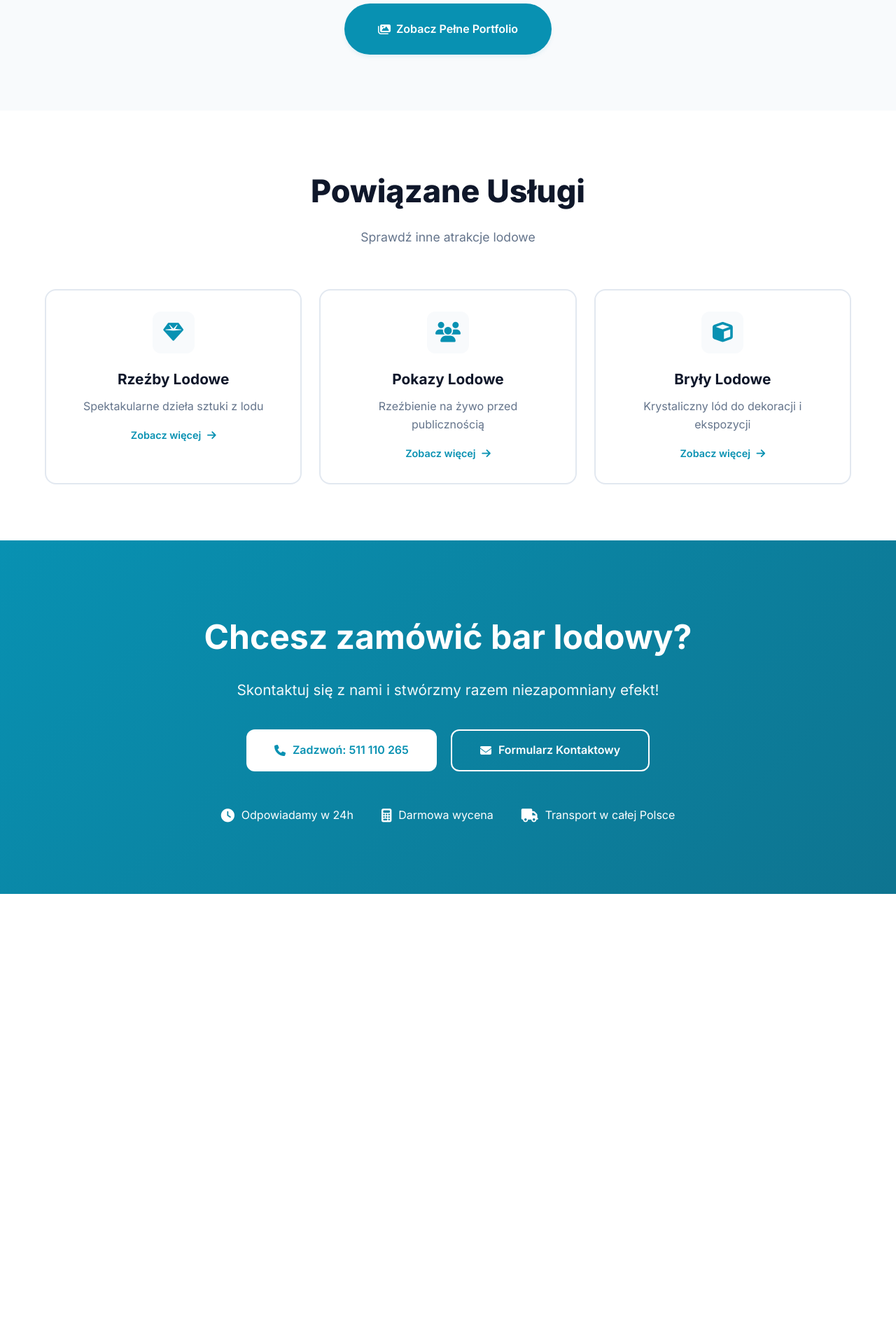
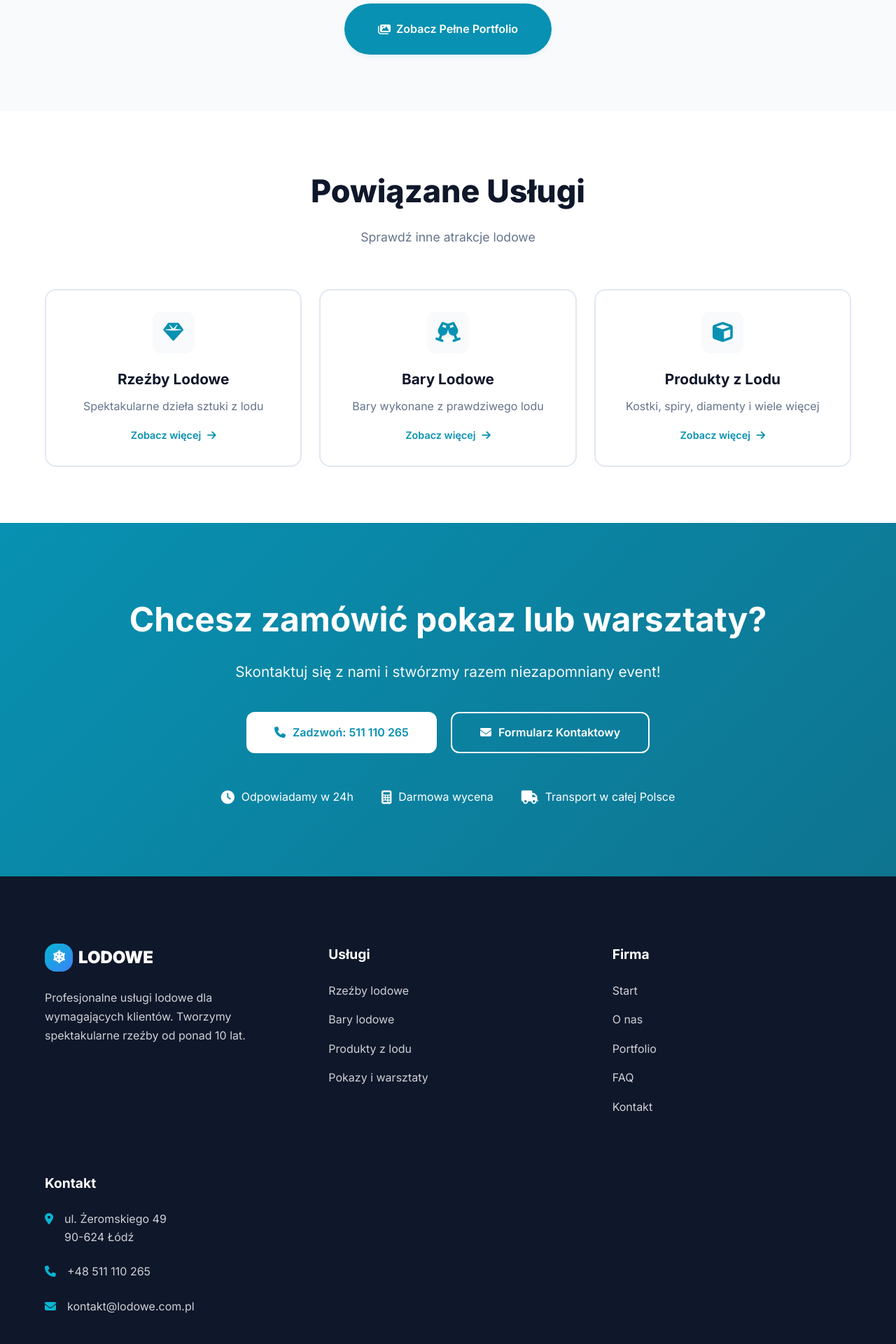
Before and after one commit to bdebinski/lodowe, a PHP site: page /uslugi/pokazy-warsztaty.html in a window 1280 px wide. Shown: the part 3280-5200 px from the top of the page at 70% size. Before the commit the page ends 4557 px from the top, so only its background shows below. Run offline with PHP 8.4, Linux system fonts and the light colour scheme.

Commit message:
Fix critical issues: broken links, missing footers, CSS and content
This commit addresses all issues found in code review:

CRITICAL FIXES:
- Add missing footers to bary-lodowe.html and pokazy-warsztaty.html
- Fix CSS closing bracket issue (media query at line 1139)
- Hide iframe video background on mobile devices (max-width: 768px)

LINK FIXES:
- Update all footer links to point to existing pages
- Change portfolio.html links to index.html#portfolio
- Update service links: bryly-lodowe.html → produkty-z-lodu.html
- Update service links: kostki-lodu.html → produkty-z-lodu.html
- Update service links: pokazy-lodowe.html → pokazy-warsztaty.html
- Fix all "Related Services" sections with correct links

CONTENT FIXES:
- Remove placeholder text from pokazy-warsztaty.html
- Update gallery description in pokazy-warsztaty.html
- Update CTA text to match page context

All broken links now point to existing pages.
All pages have complete footers with working navigation.
Mobile users will no longer see the YouTube video background.

```diff
--- a/components/footer.html
+++ b/components/footer.html
@@ -15,10 +15,9 @@
                 <h4>Usługi</h4>
                 <ul class="footer-links">
                     <li><a href="/uslugi/rzezby-lodowe.html">Rzeźby lodowe</a></li>
-                    <li><a href="/uslugi/bryly-lodowe.html">Bryły lodowe</a></li>
-                    <li><a href="/uslugi/kostki-lodu.html">Kostki lodu</a></li>
-                    <li><a href="/uslugi/pokazy-lodowe.html">Pokazy lodowe</a></li>
                     <li><a href="/uslugi/bary-lodowe.html">Bary lodowe</a></li>
+                    <li><a href="/uslugi/produkty-z-lodu.html">Produkty z lodu</a></li>
+                    <li><a href="/uslugi/pokazy-warsztaty.html">Pokazy i warsztaty</a></li>
                 </ul>
             </div>
 
@@ -27,7 +26,7 @@
                 <ul class="footer-links">
                     <li><a href="/index.html">Start</a></li>
                     <li><a href="/index.html#about">O nas</a></li>
-                    <li><a href="/portfolio.html">Portfolio</a></li>
+                    <li><a href="/index.html#portfolio">Portfolio</a></li>
                     <li><a href="/index.html#faq">FAQ</a></li>
                     <li><a href="/index.html#contact">Kontakt</a></li>
                 </ul>
--- a/css/style-ice-blue.css
+++ b/css/style-ice-blue.css
@@ -1136,6 +1136,7 @@ section {
   .video-overlay {
     display: none;
   }
+}
 
 @media (max-width: 1024px) {
     .about-grid {
--- a/uslugi/pokazy-warsztaty.html
+++ b/uslugi/pokazy-warsztaty.html
@@ -57,7 +57,7 @@
                     </div>
                     <div class="product-content">
                         <h3>Profesjonalne warsztaty</h3>
-                        <p class="product-tagline">placeholder for text</p>
+                        <p class="product-tagline">Dla branży gastronomicznej</p>
                         <p class="product-description">
                             Warsztaty skierowane do branży gastronomicznej, barmańskiej i hotelarskiej.
                             Uczestnicy poznają techniki przygotowania lodu premium do koktajli oraz rzeźbienia elementów dekoracyjnych.
@@ -83,7 +83,7 @@
                     </div>
                     <div class="product-content">
                         <h3>Integracje firmowe</h3>
-                        <p class="product-tagline">Świetna alternatywa dla kostek...</p>
+                        <p class="product-tagline">Kreatywny team-building</p>
                         <p class="product-description">
                             Warsztaty lodowe to kreatywna forma team-buildingu, która angażuje i integruje uczestników. Pod okiem instruktora zespoły uczą się podstaw rzeźbienia w lodzie i tworzą wspólne dzieła.
                         </p>
@@ -105,7 +105,7 @@
                     </div>
                     <div class="product-content">
                         <h3>Pokazy ICE SHOW</h3>
-                        <p class="product-tagline">Idealne dla barmana...</p>
+                        <p class="product-tagline">Widowiskowe przedstawienie</p>
                         <p class="product-description">
                             Pokazy ICE SHOW to widowiska pełne emocji, światła i muzyki.
                             Na oczach publiczności powstają lodowe rzeźby, a każdy gest artysty zamienia blok lodu w dzieło sztuki.
@@ -127,7 +127,7 @@
         <div class="container">
             <div class="section-header-center">
                 <h2>Nasze Realizacje</h2>
-                <p>Zobacz wybrane bary lodowe z naszego portfolio</p>
+                <p>Zobacz wybrane pokazy i warsztaty z naszego portfolio</p>
             </div>
 
             <div class="gallery-grid">
@@ -177,7 +177,7 @@
             </div>
 
             <div class="gallery-cta">
-                <a href="../portfolio.html" class="btn btn-primary">
+                <a href="../index.html#portfolio" class="btn btn-primary">
                     <i class="fas fa-images"></i> Zobacz Pełne Portfolio
                 </a>
             </div>
@@ -202,21 +202,21 @@
                     <span class="related-link">Zobacz więcej <i class="fas fa-arrow-right"></i></span>
                 </a>
 
-                <a href="pokazy-lodowe.html" class="related-card">
+                <a href="bary-lodowe.html" class="related-card">
                     <div class="related-icon">
-                        <i class="fas fa-users"></i>
+                        <i class="fas fa-glass-cheers"></i>
                     </div>
-                    <h3>Pokazy Lodowe</h3>
-                    <p>Rzeźbienie na żywo przed publicznością</p>
+                    <h3>Bary Lodowe</h3>
+                    <p>Bary wykonane z prawdziwego lodu</p>
                     <span class="related-link">Zobacz więcej <i class="fas fa-arrow-right"></i></span>
                 </a>
 
-                <a href="bryly-lodowe.html" class="related-card">
+                <a href="produkty-z-lodu.html" class="related-card">
                     <div class="related-icon">
                         <i class="fas fa-cube"></i>
                     </div>
-                    <h3>Bryły Lodowe</h3>
-                    <p>Krystaliczny lód do dekoracji i ekspozycji</p>
+                    <h3>Produkty z Lodu</h3>
+                    <p>Kostki, spiry, diamenty i wiele więcej</p>
                     <span class="related-link">Zobacz więcej <i class="fas fa-arrow-right"></i></span>
                 </a>
             </div>
@@ -227,8 +227,8 @@
     <section class="contact-cta" id="kontakt">
         <div class="container">
             <div class="cta-content">
-                <h2>Chcesz zamówić bar lodowy?</h2>
-                <p>Skontaktuj się z nami i stwórzmy razem niezapomniany efekt!</p>
+                <h2>Chcesz zamówić pokaz lub warsztaty?</h2>
+                <p>Skontaktuj się z nami i stwórzmy razem niezapomniany event!</p>
                 <div class="cta-buttons">
                     <a href="tel:+48511110265" class="btn btn-white">
                         <i class="fas fa-phone"></i> Zadzwoń: 511 110 265
@@ -256,5 +256,69 @@
     </section>
 
     <!-- Footer -->
- <script src="../js/script-ice-blue.js"></script>
+    <footer class="footer">
+        <div class="container">
+            <div class="footer-content">
+                <div class="footer-col">
+                    <a href="../index.html" class="footer-logo">
+                        <div class="logo-icon">❄</div>
+                        <span>LODOWE</span>
+                    </a>
+                    <p class="footer-description">
+                        Profesjonalne usługi lodowe dla wymagających klientów. Tworzymy spektakularne rzeźby od ponad 10 lat.
+                    </p>
+                </div>
+
+                <div class="footer-col">
+                    <h4>Usługi</h4>
+                    <ul class="footer-links">
+                        <li><a href="rzezby-lodowe.html">Rzeźby lodowe</a></li>
+                        <li><a href="bary-lodowe.html">Bary lodowe</a></li>
+                        <li><a href="produkty-z-lodu.html">Produkty z lodu</a></li>
+                        <li><a href="pokazy-warsztaty.html">Pokazy i warsztaty</a></li>
+                    </ul>
+                </div>
+
+                <div class="footer-col">
+                    <h4>Firma</h4>
+                    <ul class="footer-links">
+                        <li><a href="../index.html">Start</a></li>
+                        <li><a href="../index.html#about">O nas</a></li>
+                        <li><a href="../index.html#portfolio">Portfolio</a></li>
+                        <li><a href="../index.html#faq">FAQ</a></li>
+                        <li><a href="../index.html#contact">Kontakt</a></li>
+                    </ul>
+                </div>
+
+                <div class="footer-col">
+                    <h4>Kontakt</h4>
+                    <ul class="footer-contact">
+                        <li>
+                            <i class="fas fa-map-marker-alt"></i>
+                            <span>ul. Żeromskiego 49<br>90-624 Łódź</span>
+                        </li>
+                        <li>
+                            <i class="fas fa-phone"></i>
+                            <a href="tel:+48511110265">+48 511 110 265</a>
+                        </li>
+                        <li>
+                            <i class="fas fa-envelope"></i>
+                            <a href="mailto:kontakt@lodowe.com.pl">kontakt@lodowe.com.pl</a>
+                        </li>
+                    </ul>
+                </div>
+            </div>
+
+            <div class="footer-bottom">
+                <p>&copy; 2025 Lodowe.com.pl. Wszelkie prawa zastrzeżone.</p>
+            </div>
+        </div>
+    </footer>
+
+    <!-- Scroll to Top -->
+    <button class="scroll-top" id="scrollTop">
+        <i class="fas fa-arrow-up"></i>
+    </button>
+
+    <script src="../js/script-ice-blue.js"></script>
     <script src="../js/components-loader.js"></script>
```
Also changed, not shown: uslugi/bary-lodowe.html (+71 -7 lines), uslugi/rzezby-lodowe.html (+9 -10 lines).
